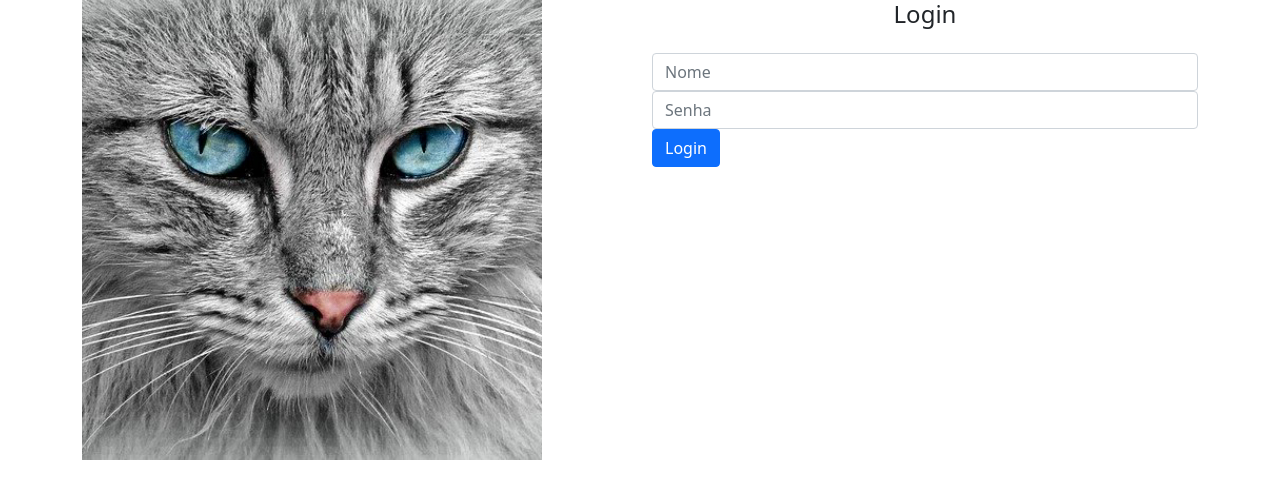
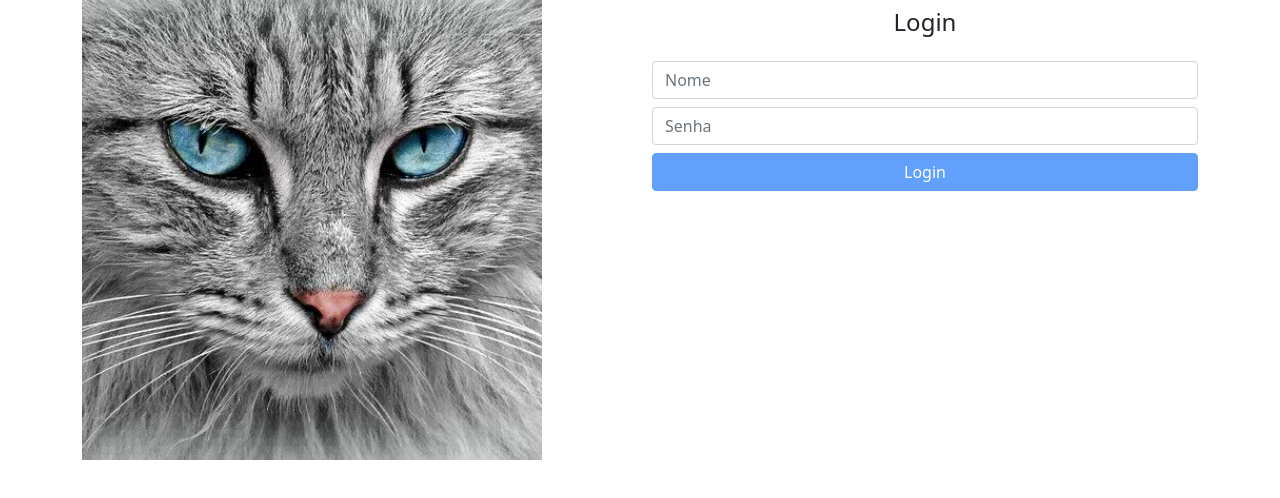
Before and after one commit to jviitsm/gatitobook, an Angular app: page /home in a window 1280 px wide. Shown: the top 498 px of the page. Built offline with nearby package versions, Linux system fonts and the light colour scheme.

Commit message:
validacao de form

```diff
--- a/src/app/home/home.module.ts
+++ b/src/app/home/home.module.ts
@@ -1,3 +1,4 @@
+import { MensagemModule } from './../componentes/mensagem/mensagem.module';
 import { NgModule } from '@angular/core';
 import { CommonModule } from '@angular/common';
 
@@ -12,7 +13,8 @@
   imports: [
     CommonModule,
     HomeRoutingModule,
-    FormsModule
+    FormsModule,
+    MensagemModule
   ],
   exports: [HomeComponent]
 })
--- a/src/app/home/login/login.component.html
+++ b/src/app/home/login/login.component.html
@@ -1,13 +1,19 @@
-<h4 class="text-center">Login</h4>
+<h4 class="text-center mt-2">Login</h4>
 
-<form class="form mt-4" (ngSubmit)="login()">
-  <div class="form-group">
+<form class="form mt-4" (ngSubmit)="login()" #loginForm="ngForm">
+  <div class="form-group mb-2">
     <input
       class="form-control"
       placeholder="Nome"
       [(ngModel)]="usuario"
       name="usuario"
+      #campoUsuario="ngModel"
+      required="true"
     />
+    <app-mensagem
+      *ngIf="campoUsuario.invalid && campoUsuario.touched"
+      mensagem="Usuário obrigatório"
+    ></app-mensagem>
   </div>
 
   <div class="form-group">
@@ -17,8 +23,20 @@
       placeholder="Senha"
       [(ngModel)]="senha"
       name="senha"
+      #campoSenha="ngModel"
+      required="true"
     />
+    <app-mensagem
+      *ngIf="campoSenha.invalid && campoSenha.touched"
+      mensagem="Senha obrigatória"
+    ></app-mensagem>
   </div>
 
-  <button type="submit" class="btn btn-primary btn-block">Login</button>
+  <button
+    type="submit"
+    class="btn btn-primary col-12 mt-2"
+    [disabled]="loginForm.invalid"
+  >
+    Login
+  </button>
 </form>
```
